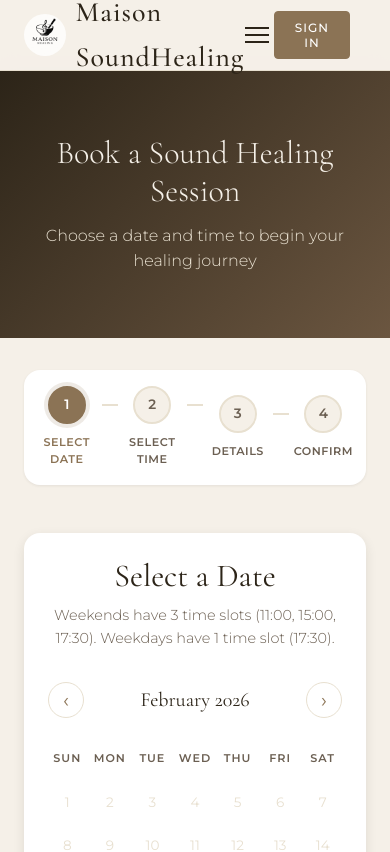
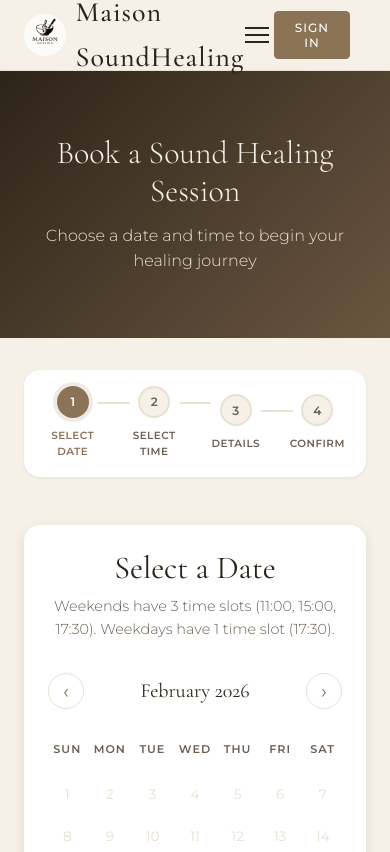
Before and after one commit to bachlinh010197/maison-healing-booking, a React (Vite) app: page /booking in a window 390 px wide. Shown: the top 852 px of the page. Built offline with nearby package versions, Linux system fonts and the light colour scheme; no server answers.

Commit message:
fix review of customer

```diff
--- a/src/App.css
+++ b/src/App.css
@@ -942,6 +942,14 @@
   font-weight: 500;
 }
 
+.service-option-note {
+  font-size: 0.75rem;
+  color: var(--color-text-light);
+  font-style: italic;
+  line-height: 1.4;
+  margin-top: 0.25rem;
+}
+
 /* Booking Total */
 .booking-total {
   background-color: var(--color-cream);
@@ -1839,19 +1847,26 @@
   .booking-steps {
     gap: 0;
     overflow-x: auto;
-    padding: 1rem 0;
+    padding: 1rem 0.5rem;
   }
 
   .step {
-    padding: 0 0.75rem;
+    padding: 0 0.5rem;
+  }
+
+  .step-number {
+    width: 32px;
+    height: 32px;
+    font-size: 0.75rem;
   }
 
   .step-label {
-    font-size: 0.7rem;
+    font-size: 0.65rem;
   }
 
   .step:not(:last-child)::after {
-    width: 1rem;
+    width: calc(100% - 50px);
+    top: 16px;
   }
 
   .time-slots {
--- a/src/components/BookingForm.tsx
+++ b/src/components/BookingForm.tsx
@@ -106,6 +106,9 @@
               <div className="service-option-info">
                 <span className="service-option-name">{service.name}</span>
                 <span className="service-option-price">{formatPrice(service.price)}/{service.unit}</span>
+                {service.type === 'therapy-1-1' && (
+                  <span className="service-option-note">(You can book session for yourself or you can share with your friend, price will not change)</span>
+                )}
               </div>
             </div>
           ))}
```
